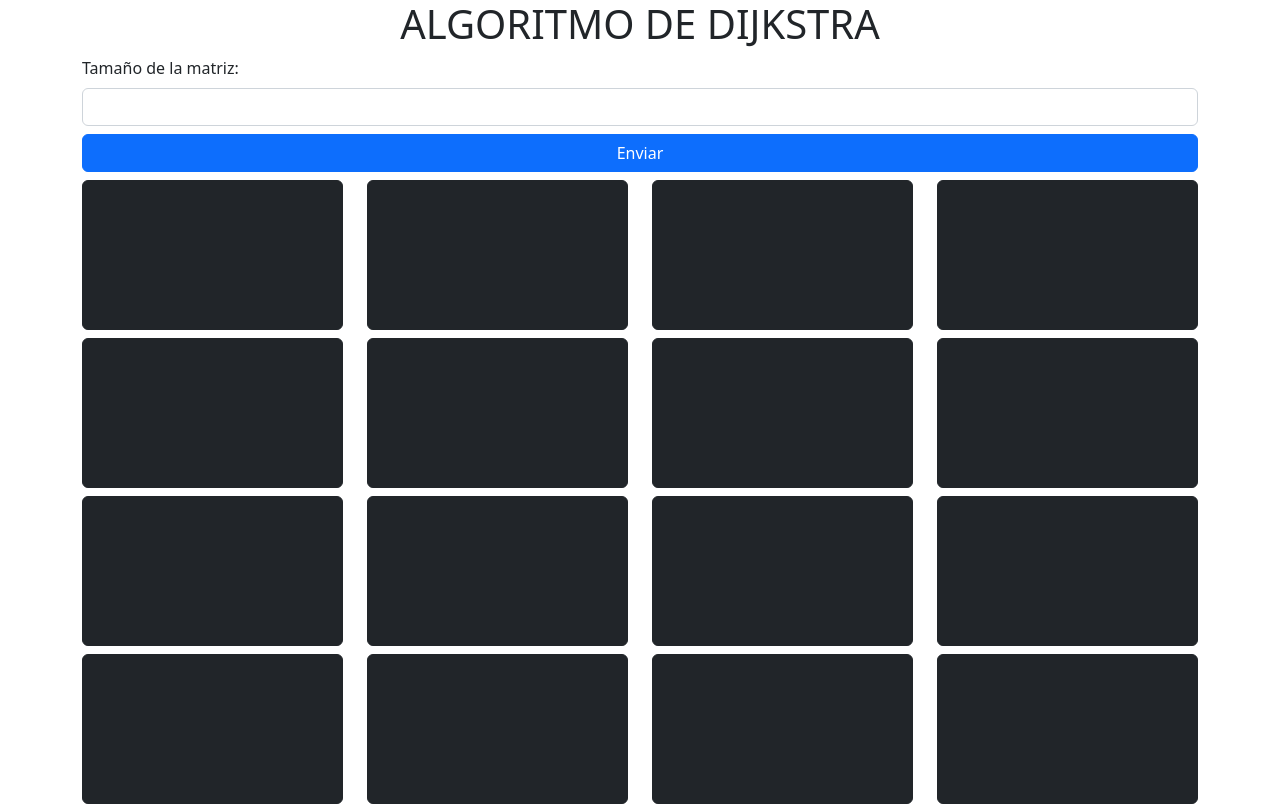
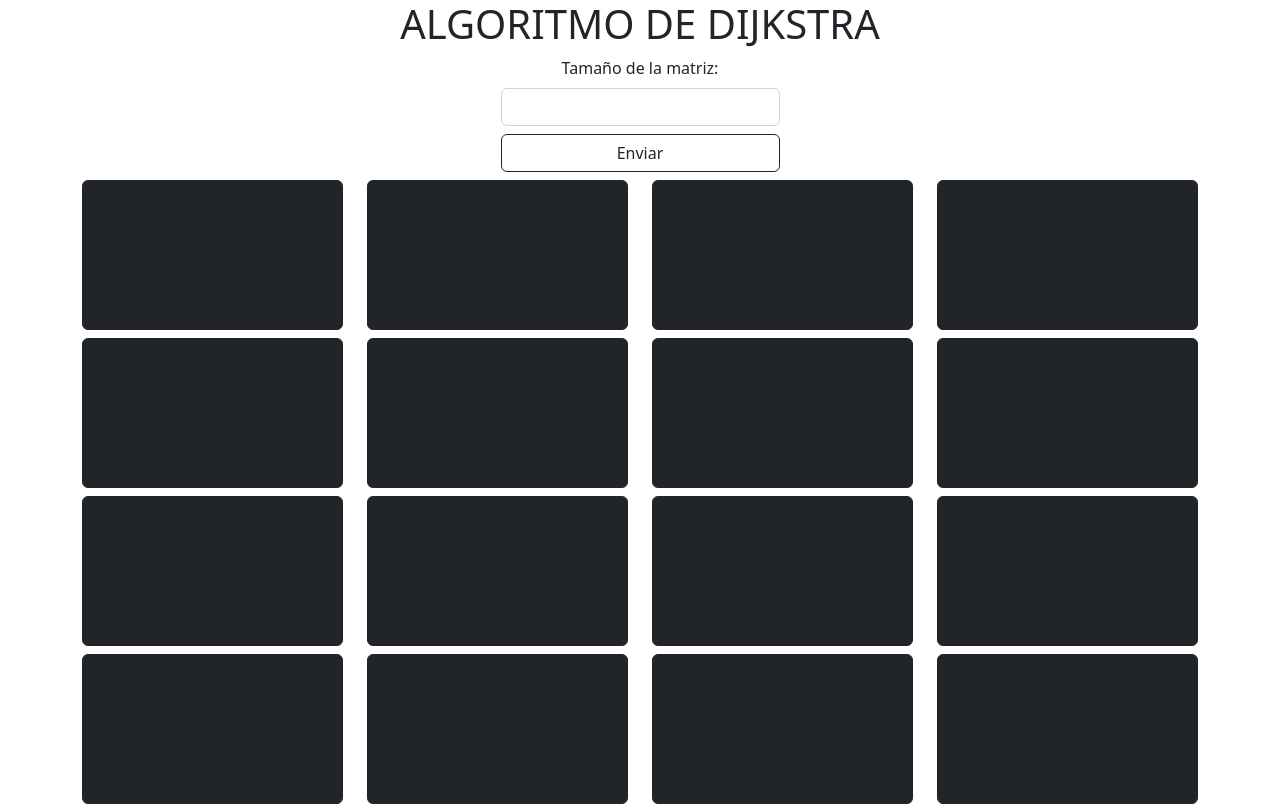
Before and after one commit to ADarknessSoul/React-Dijkstra, a React (Vite) app: page / in a window 1280 px wide. Built offline with nearby package versions, Linux system fonts and the light colour scheme.

Commit message:
Arreglé el formulario para centrarlo

```diff
--- a/src/Components/Formulario.jsx
+++ b/src/Components/Formulario.jsx
@@ -5,12 +5,22 @@ export const Formulario = () => {
 
         <div className="container">
 
-        <form className="form">
+        <form className="form text-center">
 
             <label className="form-label" htmlFor="Tamaño">Tamaño de la matriz:</label>
+
+            <div className="w-25 m-auto">
+
             <input className="form-control" type="number" />
 
-            <button type="submit" className="btn btn-primary mt-2 mb-2 col-12">Enviar</button>
+            </div>
+
+            <div className="w-25 m-auto">
+
+            <button type="submit" className="btn btn-outline-dark mt-2 mb-2 col-12">Enviar</button>
+
+            </div>
+
             </form>
 
         </div>
```
